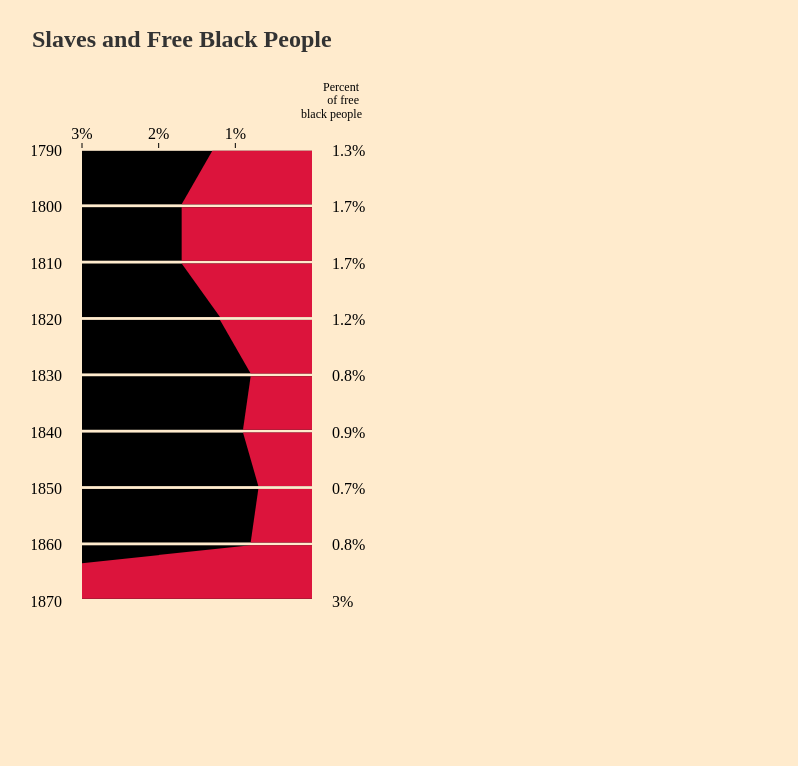
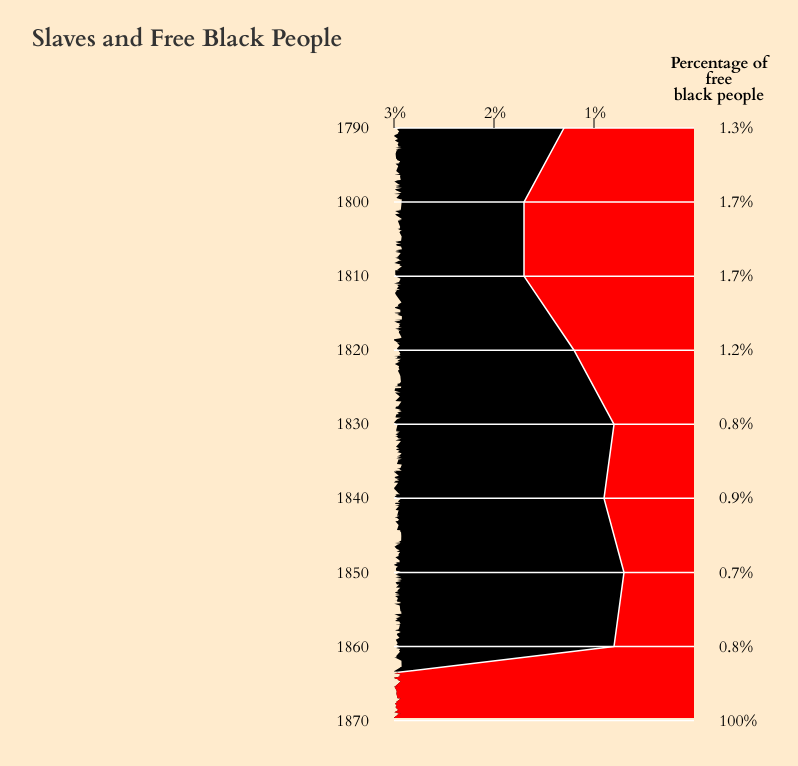
Before and after one commit to akomiqaia/challenge-dubois, a SvelteKit app: page /challange/slaves-and-free-black-people in a window 1280 px wide. Shown: the top 766 px of the page, without its empty margins (96-894 px from the left). Built offline with nearby package versions, Linux system fonts and the light colour scheme.

Commit message:
chore: refactor chart to area chart and simplify code

```diff
--- a/src/routes/challange/slaves-and-free-black-people/+page.svelte
+++ b/src/routes/challange/slaves-and-free-black-people/+page.svelte
@@ -2,92 +2,131 @@
 	import { scaleBand, scaleLinear } from 'd3-scale';
 
 	export let data;
-	const csvData: { Year: string; Free: number }[] = data.csvData.map((d) => {
-		return {
-			Year: d.Year.toString(),
-			Free: d.Free === 100 ? 3 : Number(d.Free)
-		};
-	});
+	const csvData: { Year: string; Free: number }[] = data.csvData
+		.map((d) => {
+			return {
+				Year: d.Year.toString(),
+				Free: d.Free === 100 ? 7 : d.Free
+			};
+		})
+		.reverse();
 
-	const width = 400;
-	const height = 600;
+	let width = 300;
+	let height = 600;
 
-	const margin = { top: 70, right: 20, bottom: 20, left: 50 };
-	const innerHeight = height - margin.top - margin.bottom;
-	const innerWidth = width - margin.left - margin.right;
+	const yTicks = csvData.map((d) => d.Year);
 
-	$: xDomain = csvData.map((d) => d.Year);
-	$: yDomain = csvData.map((d) => d.Free);
+	const xTicks = [3, 2, 1];
+	const padding = { top: 20, right: 15, bottom: 10, left: 15 };
 
-	$: yScale = scaleBand().domain(xDomain).range([0, innerHeight]).padding(0.05);
+	$: xScale = scaleLinear().domain([3, 0]).range([0, width]);
 
-	const rectWidth = innerWidth - 100;
-	$: freePercentageScale = scaleLinear()
-		.domain([0, Math.max.apply(null, yDomain)])
-		.range([0, rectWidth]);
-	$: tickScale = scaleLinear().domain([3, 0]).range([0, rectWidth]);
+	$: yScale = scaleBand()
+		.domain(yTicks)
+		.range([height + height / yTicks.length, 0]);
+
+	$: path = `M${csvData.map((d) => {
+		return `${xScale(d.Free)},${yScale(d.Year)}`;
+	})}`;
+
+	$: redArea = `${path}L${xScale(0)},${yScale(csvData[csvData.length - 1].Year)}L${xScale(0)},${yScale(csvData[0].Year)}Z`;
+
+	// generate  torn effect by adding random points to polygon
+	const randomPoints = (n: number) => {
+		let points: string[] = [];
+
+		// split the height into n points that are randomly distributed and sorted
+		const yPoints = Array.from({ length: n }, () => Math.random() * height - padding.bottom).sort(
+			(a, b) => b - a
+		);
+
+		// for each y point, add a random x point
+		yPoints.forEach((y) => {
+			const x = Math.random() * 8;
+			points.push(`${x},${y}`);
+		});
+		return points.join(' ');
+	};
+	const tornEffectPoints = `0,0 ${width},0 ${width},${height - padding.bottom} 0,${height - padding.bottom}  ${randomPoints(500)} 0,0`;
 </script>
 
 <h2>Slaves and Free Black People</h2>
-<div class="svg-wrapper">
-	<svg {width} {height}>
-		<g transform={`translate(${innerWidth},0)`}>
-			<text dy=".71em" text-anchor="end" font-size="12">
-				<tspan x="0" dy="1.1em">Percent</tspan>
-				<tspan x="0" dy="1.1em">of free</tspan>
-				<tspan x="0" dy="1.1em">black people</tspan>
-			</text>
+
+<div class="area-chart" bind:clientWidth={width}>
+	<svg>
+		<defs>
+			<clipPath id="clipPathId">
+				<polygon points={tornEffectPoints} />
+			</clipPath>
+			<clipPath id="tornEffect"> </clipPath>
+		</defs>
+		<!-- data -->
+		<g class="red-area" clip-path="url(#clipPathId)">
+			<rect x="0" y="0" stroke="#000000" stroke-miterlimit="10" {width} {height} />
+			<path fill="red" d={redArea} />
+			<path class="path-line" d={path} />
 		</g>
-		<g transform={`translate(${margin.left},${margin.top})`}>
-			{#each [3, 2, 1] as tickValue}
-				<g transform={`translate(${tickScale(tickValue)},0)`}>
-					<text text-anchor="middle" dy=".71em" y={-20}>
-						{tickValue}%
-					</text>
-					<line y2={-5} stroke="black" />
+
+		<!-- y axis -->
+		<g>
+			{#each yTicks as tick}
+				<g class="tick" transform="translate(0, {yScale(tick)})">
+					<line x2="100%" />
+					<text text-anchor="end" dy=".32em" x={-25}>{tick}</text>
 				</g>
 			{/each}
-			{#each csvData as d, i}
-				<text text-anchor="end" x="-20" dy=".32em" y={yScale(d.Year)}>
-					{d.Year}
+		</g>
+		<g transform="translate({width + 25}, -60)" class="cardo-bold">
+			<text text-anchor="middle">Percentage of</text>
+			<text dy="1em" text-anchor="middle">free</text>
+			<text dy="2em" text-anchor="middle">black people</text>
+		</g>
+		<g>
+			{#each yTicks as tick, i}
+				<text text-anchor="start" x={width + 25} dy=".32em" y={yScale(tick)}>
+					{csvData[i].Free === 7 ? 100 : csvData[i].Free}%
 				</text>
-				{#if i !== csvData.length - 1}
-					<rect x="0" y={yScale(d.Year)} width={rectWidth} height={yScale.bandwidth()} />
-					{@const x1 = rectWidth - freePercentageScale(d.Free)}
-					{@const y1 = yScale(d.Year)}
-					{@const x2 = rectWidth}
-					{@const y2 = yScale(d.Year)}
-					{@const x3 = rectWidth}
-					{@const y3 = yScale(d.Year) + yScale.bandwidth()}
-					{@const x4 = rectWidth - freePercentageScale(csvData[i + 1].Free)}
-					{@const y4 = yScale(d.Year) + yScale.bandwidth()}
-					{#if i === csvData.length - 2}
-						{@const x5 = rectWidth - freePercentageScale(3)}
-						{@const y5 = yScale(d.Year) + yScale.bandwidth() / 3}
+			{/each}
+		</g>
 
-						<polygon points={`${x1},${y1} ${x2},${y2} ${x3},${y3} ${x4},${y4} ${x5},${y5}`} />
-					{:else}
-						<polygon points={`${x1},${y1} ${x2},${y2} ${x3},${y3} ${x4},${y4}`} fill="red" />
-					{/if}
-				{/if}
-				<text text-anchor="start" x={rectWidth + 20} dy=".32em" y={yScale(d.Year)}>
-					{d.Free}%
-				</text>
+		<!-- x axis -->
+		<g class="axis x-axis">
+			{#each xTicks as tick}
+				<g transform="translate({xScale(tick) - 10}, {-10})">
+					<text text-anchor="start">{tick}%</text>
+					<line x1={10} y1={0} x2={10} y2={10} stroke="black" />
+				</g>
 			{/each}
 		</g>
 	</svg>
 </div>
 
 <style>
-	.svg-wrapper {
+	.area-chart {
 		width: 100%;
+		max-width: 300px;
+		margin-left: auto;
+		margin-right: auto;
+		margin-top: 70px;
 	}
 
-	svg g rect {
-		fill: var(--color-black);
+	svg {
+		position: relative;
+		width: 100%;
+		height: 600px;
+		overflow: visible;
 	}
 
-	svg polygon {
-		fill: var(--color-crimson);
+	.tick line {
+		stroke: white;
+		stroke-width: 1.5;
+	}
+
+	.path-line {
+		fill: none;
+		stroke: white;
+		stroke-linejoin: round;
+		stroke-linecap: round;
+		stroke-width: 1.5;
 	}
 </style>
--- a/static/global.css
+++ b/static/global.css
@@ -29,7 +29,7 @@
 }
 
 body {
-	font-family: 'Public serif', serif;
+	font-family: 'Cardo', 'Public serif', serif;
 	font-weight: 400;
 	font-style: normal;
 	/* font-size: 1.6rem; */
```
